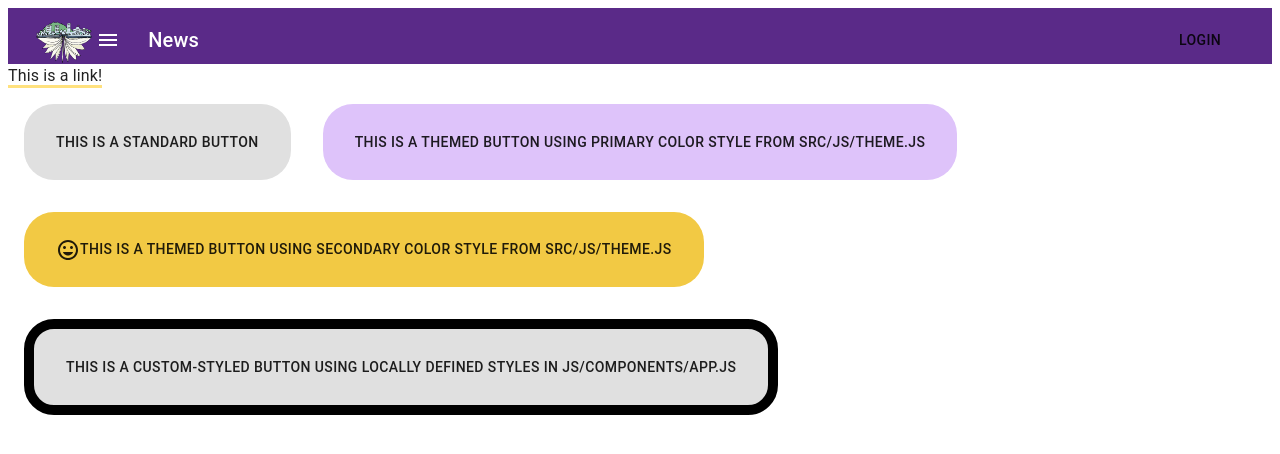
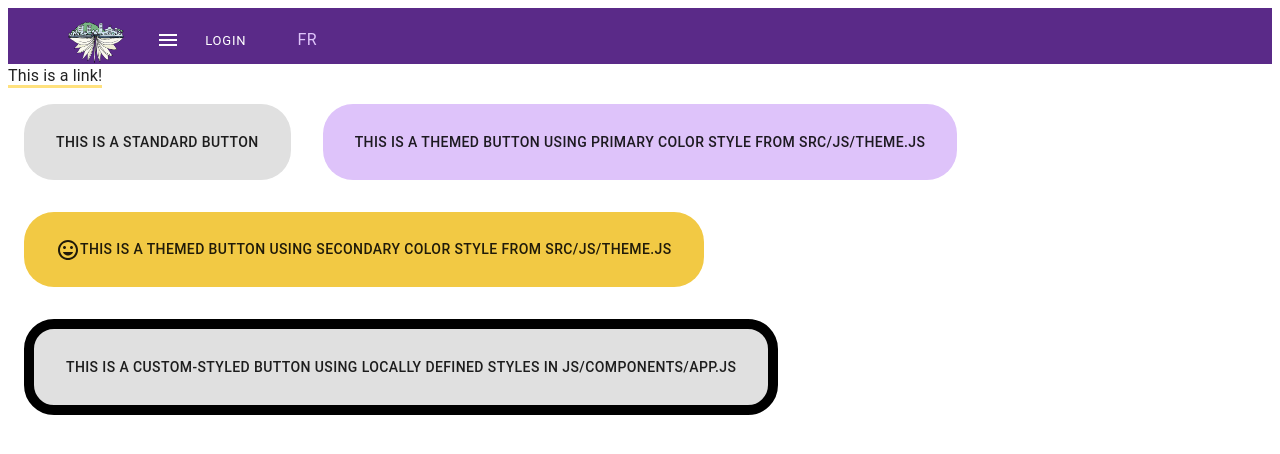
Before and after one commit to Alex-Aditi/htg-practitioner-panel, a React app: page / in a window 1280 px wide. Shown: the top 454 px of the page. Built offline with nearby package versions, Linux system fonts and the light colour scheme; the HTML template or start-up script is replaced by a standard one.

Commit message:
style nav links

```diff
--- a/src/js/components/Nav.js
+++ b/src/js/components/Nav.js
@@ -1,5 +1,5 @@
 import React from 'react';
-import { makeStyles, AppBar, Toolbar, Typography, Button, IconButton } from '@material-ui/core';
+import { makeStyles, AppBar, Toolbar, IconButton, Button, Link } from '@material-ui/core';
 import MenuIcon from '@material-ui/icons/Menu';
 
 import cureLogo from "../../static/img/cure-logo.png";
@@ -15,10 +15,7 @@ const useStyles = makeStyles((theme) => ({
     flexGrow: 1,
   },
   menuButton: {
-    marginRight: theme.spacing(2),
-  },
-  title: {
-    flexGrow: 1,
+    marginLeft: theme.spacing(2),
   },
 }));
 
@@ -37,10 +34,8 @@ export default function Nav() {
           <IconButton edge="start" className={classes.menuButton} color="inherit" aria-label="menu">
             <MenuIcon />
           </IconButton>
-          <Typography variant="h6" className={classes.title}>
-            News
-          </Typography>
-          <Button variant="text">Login</Button>
+          <Link color="textSecondary" underline="none" href="#">Login</Link>
+          <Button variant="text">FR</Button>
         </Toolbar>
       </AppBar>
     </div>
--- a/src/js/material/theme.js
+++ b/src/js/material/theme.js
@@ -1,5 +1,4 @@
 import { createMuiTheme } from "@material-ui/core";
-import { Autorenew, FullscreenExit, GpsFixed } from "@material-ui/icons";
 
 const theme = createMuiTheme({
   palette: {
@@ -23,7 +22,7 @@ theme.props = {
     variant: 'contained'
   },
   MuiLink: {
-    color: 'textPrimary',
+    color: 'inherit',
     underline: 'always',
   },
   MuiAppBar: {
@@ -57,9 +56,26 @@ theme.overrides = {
         backgroundColor: '#e9c03c'
       },
     },
+    text: {
+      fontSize: '16px',
+      color: theme.palette.primary.main,
+      fontWeight: 'normal',
+      '&:hover': {
+        color: '#fff',
+        background: 'none'
+      },
+      '&:focus': {
+        color: '#fff',
+        background: 'none'
+      },
+    }
   },
   MuiLink: {
+    root: {
+      fontFamily: theme.typography.fontFamily,
+    },
     underlineAlways: {
+      color: theme.palette.text.primary,
       textDecorationColor: 'transparent',
       borderBottomColor: theme.palette.secondary.light,
       borderBottom: '.2rem solid',
@@ -71,16 +87,33 @@ theme.overrides = {
         backgroundColor: theme.palette.secondary.light,
         textDecorationColor: theme.palette.secondary.light,
       },
+    },
+    underlineNone: {
+      color: '#fff',
+      textTransform: 'uppercase',
+      fontSize: '13px',
+      padding: '1.7em 1em',
+      letterSpacing: '0.05rem',
+      '&:hover': {
+        backgroundColor: '#6c4097',
+        backgroundSize: '100%'
+      }
     }
   },
   MuiAppBar: {
     root: {
       height: '3.5rem',
+      padding: '0px 32px',
     },
     colorPrimary: {
       color: '#fff',
       backgroundColor: theme.palette.primary.dark,
     }
+  },
+  MuiToolBar: {
+    root: {
+      position: 'absolute',
+    }
   }
 };
 
```
